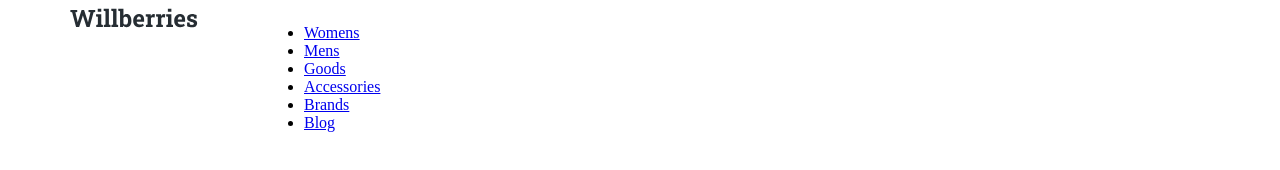
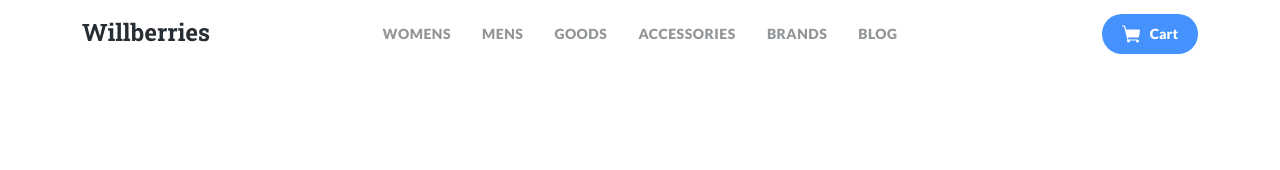
Before and after one commit to Ha1lowe3n/layout-willberries, a plain HTML site: page index.html in a window 1280 px wide. Drawn offline with Linux system fonts and the light colour scheme.

Commit message:
end header

```diff
--- a/css/style.css
+++ b/css/style.css
@@ -0,0 +1,40 @@
+* {
+  box-sizing: border-box;
+  padding: 0;
+}
+
+.navigation {
+  list-style: none;
+}
+
+.navigation-link {
+  text-decoration: none;
+  color: #939699;
+  text-transform: uppercase;
+  font-family: 'Lato', sans-serif;
+  font-style: normal;
+  font-weight: 900;
+  font-size: 14px;
+  line-height: 20px;
+  letter-spacing: 0.5px;
+}
+
+.button {
+  display: flex;
+  align-items: center;
+  border: none;
+  background: #4592ff;
+  border-radius: 20px;
+  padding: 10px 20px;
+  color: #fff;
+  font-family: 'Lato', sans-serif;
+  font-style: normal;
+  font-weight: 900;
+  font-size: 14px;
+  line-height: 20px;
+  cursor: pointer;
+}
+
+.button-icon {
+  margin-right: 10px;
+}
--- a/index.html
+++ b/index.html
@@ -5,13 +5,15 @@
   <meta charset="UTF-8">
   <meta name="viewport" content="width=device-width, initial-scale=1.0">
   <title>Willberries</title>
+  <link rel="preconnect" href="https://fonts.gstatic.com">
+  <link href="https://fonts.googleapis.com/css2?family=Lato:wght@400;900&display=swap" rel="stylesheet">
   <link rel="stylesheet" href="css/bootstrap-grid.min.css">
   <link rel="stylesheet" href="css/style.css">
 </head>
 
 <body>
   <header class="container">
-    <div class="row">
+    <div class="row justify-content-between align-items-center">
       <div class="col-2">
         <a href="/" class="logo-link">
           <img width="128" src="img/logo.svg" alt="logo" class="logo-img">
@@ -20,7 +22,7 @@
 
       <div class="col-6">
         <nav>
-          <ul class="navigation">
+          <ul class="navigation d-flex justify-content-around">
             <li class="navigation-item">
               <a href="#" class="navigation-link">Womens</a>
             </li>
@@ -43,7 +45,12 @@
         </nav>
       </div>
 
-      <div class="col-2"></div>
+      <div class="col-2 d-flex justify-content-end">
+        <button class="button">
+          <img class="button-icon" src="img/cart.svg" alt="cart">
+          <span class="button-text">Cart</span>
+        </button>
+      </div>
     </div>
   </header>
 </body>
```
Also changed, not shown: img/cart.svg (added).
